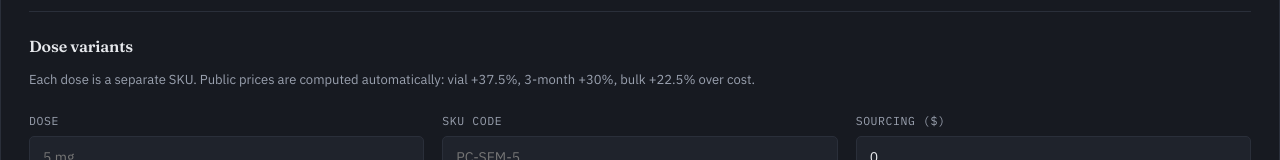
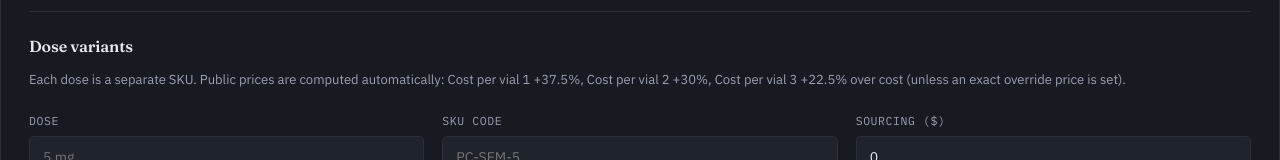
Before and after one commit to TechBritish/peptidecostplus, a Next.js app: page /admin/products/new in a window 1280 px wide. Shown: the part 395-555 px from the top of the page. Built offline with nearby package versions, Linux system fonts and the light colour scheme; no server answers.

Commit message:
Update remaining tier wording to Cost per vial 1/2/3 across FAQ, home, shop, cost-plus-difference, and site meta

```diff
--- a/src/app/shop/page.tsx
+++ b/src/app/shop/page.tsx
@@ -8,7 +8,7 @@ export const dynamic = "force-dynamic";
 export const metadata: Metadata = {
   title: "Shop — Peptides Cost Plus",
   description:
-    "Browse lab-verified peptide SKUs. Buy one vial, a 3-month protocol, or bulk — same cost base, published margin.",
+    "Browse lab-verified peptide SKUs. Cost per vial 1 (+37.5%), vial 2 (+30%), vial 3 (+22.5%) — same cost base, published margin.",
 };
 
 export default async function ShopPage({
--- a/src/components/admin/ProductForm.tsx
+++ b/src/components/admin/ProductForm.tsx
@@ -90,7 +90,8 @@ export default function ProductForm({
       <h3 className="admin-form-subhead">Dose variants</h3>
       <p className="admin-form-hint">
         Each dose is a separate SKU. Public prices are computed automatically:
-        vial +37.5%, 3-month +30%, bulk +22.5% over cost.
+        Cost per vial 1 +37.5%, Cost per vial 2 +30%, Cost per vial 3 +22.5% over cost
+        (unless an exact override price is set).
       </p>
       {variants.map((v, i) => (
         <div className="admin-form-grid admin-form-grid-3" key={i}>
--- a/src/lib/products-db.ts
+++ b/src/lib/products-db.ts
@@ -36,7 +36,7 @@ export function toProduct(doc: ProductDocument): Product {
     variants,
     description:
       doc.description ||
-      `${doc.name} from a tracked, lab-verified lot. Buy one vial, a 3-month protocol, or bulk — same cost base; margin falls as volume rises.`,
+      `${doc.name} from a tracked, lab-verified lot. Cost per vial 1, vial 2, or vial 3 — same cost base; margin falls as volume rises.`,
     image: doc.image,
     imageHover: doc.imageHover,
     dose: defaultVariant.dose,
```
